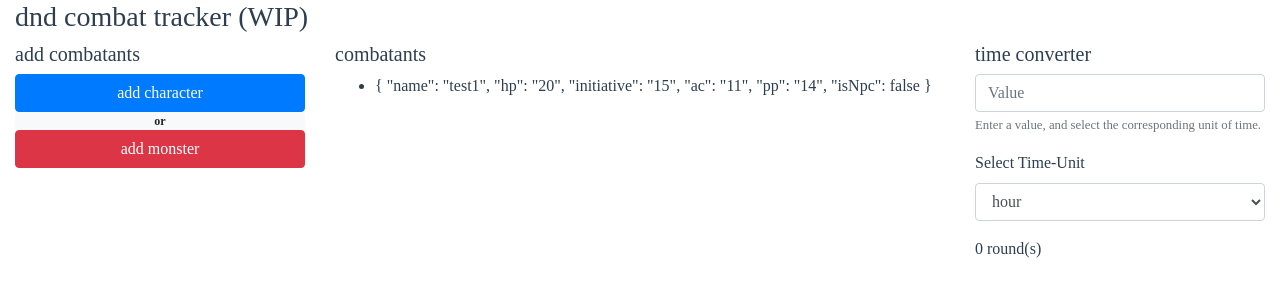
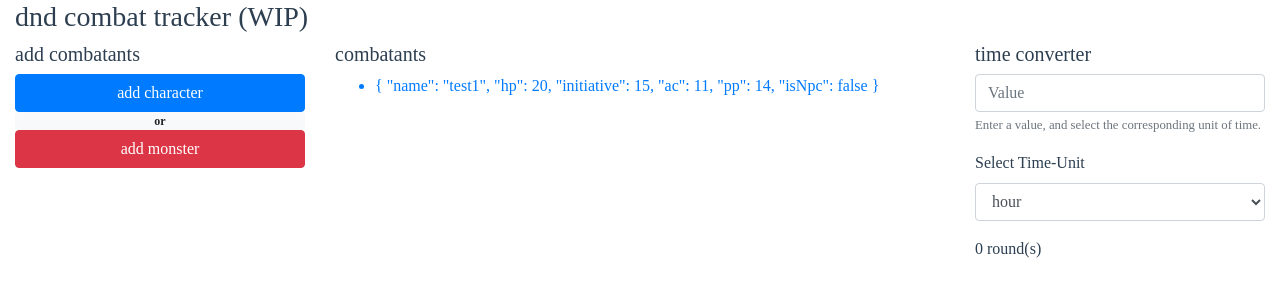
Before and after one commit to malhan-niazi/combat-tracker, a Vue app: page / in a window 1280 px wide. Shown: the top 300 px of the page. Built offline with nearby package versions, Linux system fonts and the light colour scheme.

Commit message:
some more clean up. added some color association with the list items for monsters and characters

```diff
--- a/src/App.vue
+++ b/src/App.vue
@@ -40,10 +40,10 @@ export default {
       combatants: [
         {
           name: "test1",
-          hp: "20",
-          initiative: "15",
-          ac: "11",
-          pp: "14",
+          hp: 20,
+          initiative: 15,
+          ac: 11,
+          pp: 14,
           isNpc: false
         }
       ]
--- a/src/components/AddCombatant.vue
+++ b/src/components/AddCombatant.vue
@@ -120,7 +120,6 @@ export default {
       this.initiative = this.init().initiative;
       this.ac = this.init().ac;
       this.pp = this.init().pp;
-      this.isNpc = this.init().isNpc;
     }
   }
 };
--- a/src/components/CombatantList.vue
+++ b/src/components/CombatantList.vue
@@ -3,7 +3,11 @@
     <h5>combatants</h5>
     <div>
       <ul>
-        <li v-for="(combatant, index) in combatants" :key="index">{{ combatant }}</li>
+        <li
+          v-for="(combatant, index) in combatants"
+          :key="index"
+          :class="combatant.isNpc ? 'text-danger' : 'text-primary'"
+        >{{ combatant }}</li>
       </ul>
     </div>
   </div>
```
